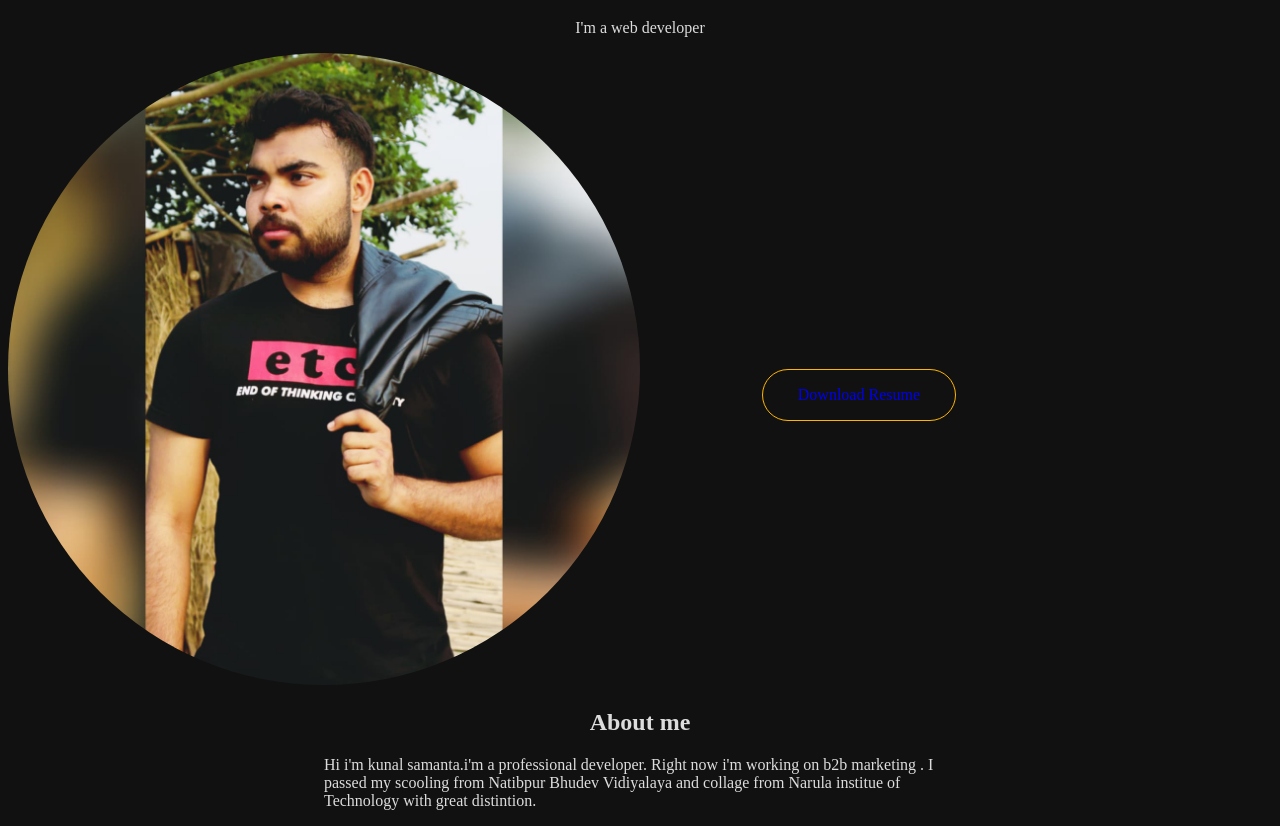
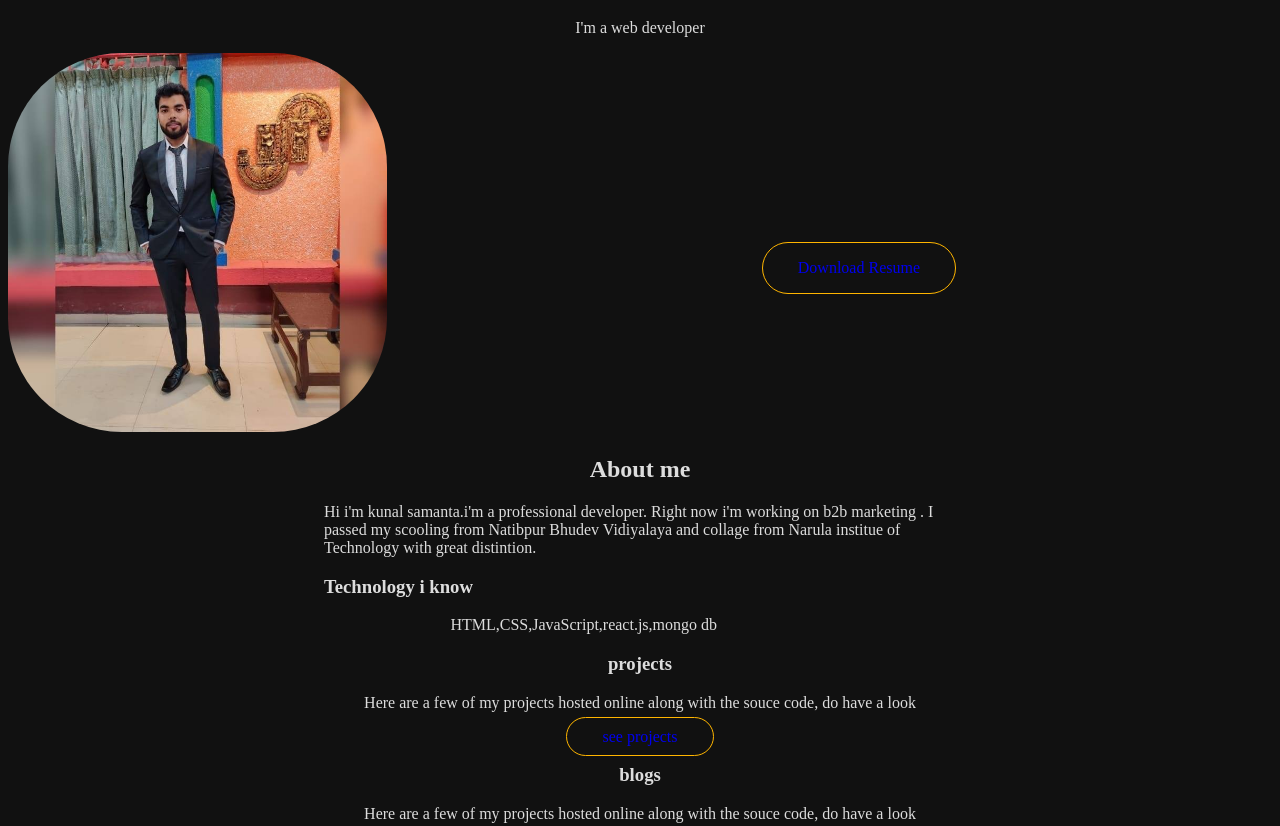
Before and after one commit to kunalsamanta/kunal-website, a plain HTML site: page index.html in a window 1280 px wide. Shown: the part 117-943 px from the top of the page. Drawn offline with Linux system fonts and the light colour scheme.

Commit message:
new section and img

```diff
--- a/index.html
+++ b/index.html
@@ -20,7 +20,7 @@
          <p class="head1">I'm a web developer</p>
     </div>
     <div class="imgsec" id="home">
-        <img src="kunal.jpeg"alt="mypic" >
+        <img src="kunal.jpg"alt="mypic" >
         <a href="kunalcv.pdf" class="right" target="_blank">Download Resume</a>
 
     </div>
@@ -40,6 +40,30 @@
 
 
    </div>
+
+
+   <section class="section-dark">
+    <h3 class="section-heading">projects</h3>
+    <div class="section-body centered-container">
+      <p>
+        Here are a few of my projects hosted online along with the souce code,
+        do have a look
+      </p>
+      <a class="link" href="/project.html">see projects</a>
+    </div>
+  </section>
+
+
+   <section class="section-blog">
+    <h3 class="section-heading">blogs</h3>
+    <div class="section-body centered-container">
+      <p>
+        Here are a few of my projects hosted online along with the souce code,
+        do have a look
+      </p>
+      <a class="link" href="/blog.html">read blogs</a>
+    </div>
+  </section>
 
 
    <div class="contact" id="contact">
--- a/style.css
+++ b/style.css
@@ -20,8 +20,8 @@ body{
 img{
 
 
-    width: 50%;
-    border-radius: 50%;
+    width: 30%;
+    border-radius: 30%;
     align:"left";
 
 
@@ -32,7 +32,7 @@ img{
 }
 .right{
     float: right;
-    margin-top: 25%;
+    margin-top: 15%;
     margin-right: 25%;
     padding: 16px 35px;
     text-decoration: none;
@@ -128,3 +128,25 @@ img{
   display: inline;
   padding: 1rem;
 }
+/*project section in index page*/
+.section-dark {
+  color: #ddd;
+  text-align: center;
+
+}
+
+/* blog section in index page*/
+
+.section-blog{
+  color: #ddd;
+  text-align: center;
+
+}
+
+.link{
+ margin: 30px 30px;
+  padding: 10px 35px;
+    text-decoration: none;
+    border: rgb(255,181,0) 1px solid;
+    border-radius: 35px;
+}
```
Also changed, not shown: kunal.jpeg (deleted), kunal.jpg (added).
